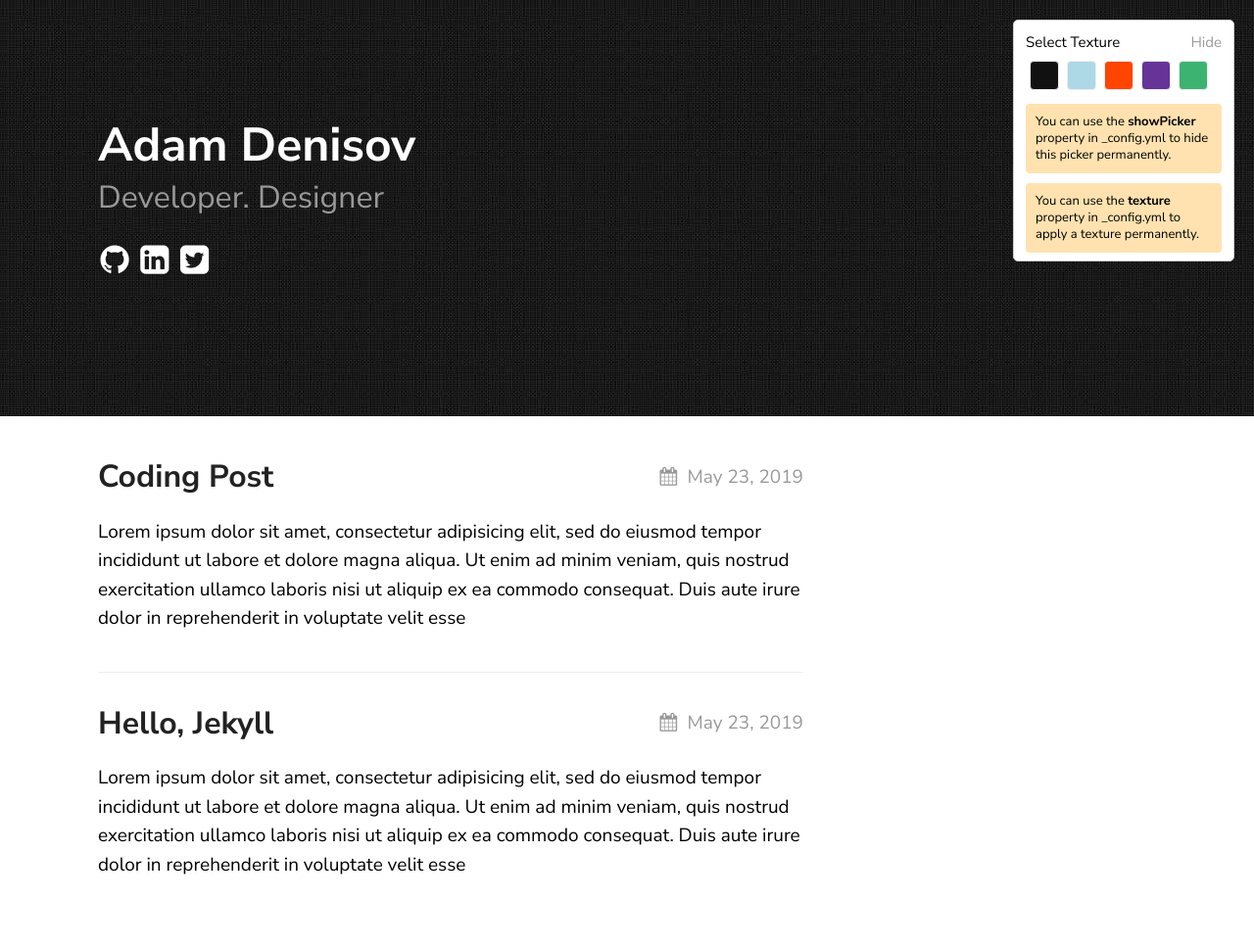
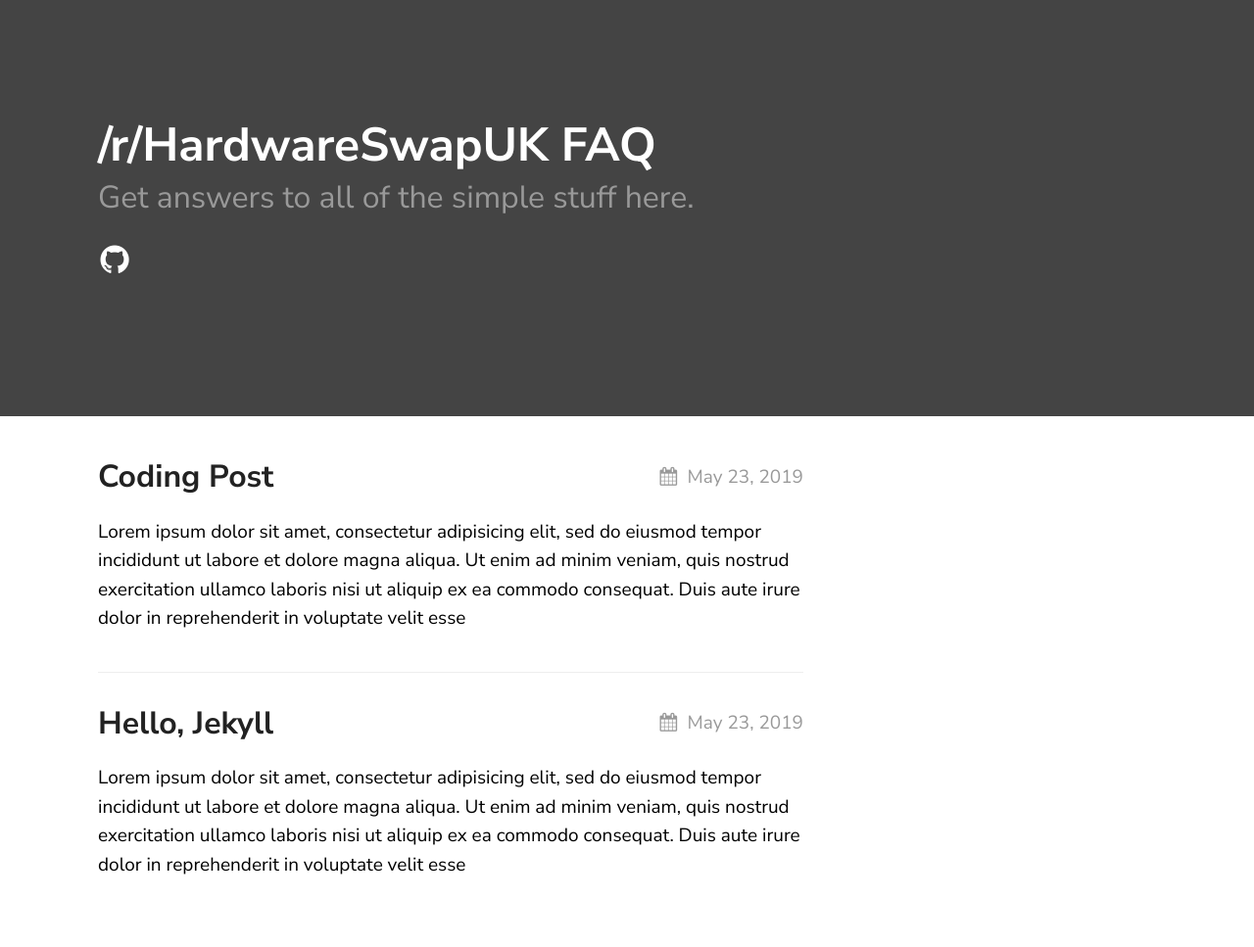
Before and after one commit to samarsault/texture, a Jekyll site: the page built from index.md, in a window 1280 px wide. Shown: the whole page at 98% size. Built offline with Jekyll 4.4.1, drawn with Linux system fonts in a browser that asks for light colours.

Commit message:
Initial commit with tweaks

```diff
--- a/_config.yml
+++ b/_config.yml
@@ -1,12 +1,12 @@
 title: Texture Theme
-author: GitHub User
-email: your-email@domain.com
+author: monotron, thelehhman
+email: hwsuk@monotron.me
 description: > # this means to ignore newlines until "show_exerpts:"
   Write an awesome description for your new site here. You can edit this
   line in _config.yml. It will appear in your document head meta (for
   Google search results) and in your feed.xml site description.
 show_excerpts: true # set to true to show excerpts on the homepage
-baseurl: /texture
+baseurl: /
 
 # Minima date format
 # refer to http://shopify.github.io/liquid/filters/date/ if you want to customize this
@@ -15,19 +15,16 @@ sass:
 
 permalink: /posts/:title/
 texture:
-  title: Adam Denisov
-  tagline: Developer. Designer
+  title: /r/HardwareSwapUK FAQ
+  tagline: Get answers to all of the simple stuff here.
   date_format: "%b %-d, %Y"
   style: black
   showNav: false
-  showPicker: true
+  showPicker: false
 
   # generate social links in footer
   social_links:
-    twitter: thelehhman
-    github:  thelehhman
-    linkedIn: in/thelehhman
-    rss: rss
+    github:  hwsuk/faq
 
 
 # If you want to link only specific pages in your header, uncomment
--- a/_sass/theme.scss
+++ b/_sass/theme.scss
@@ -62,8 +62,9 @@ figcaption {
 header {
 	// background-size: cover;
 	padding: 120px 0;
-	color: #fff;
 	overflow: hidden;
+	background-color: #444444;
+	color: white;
 	h2 {
 		font-weight: normal;
 		margin-top: 5px;
--- a/assets/css/style.scss
+++ b/assets/css/style.scss
@@ -53,7 +53,7 @@
 {%- endif -%}
 // Textures
 .texture-black {
-    background-image: url('{{ site.baseurl }}/assets/textures/black.jpg');
+    background-image: #444444;
 
     h2 {
         color: #999;
```
Also changed, not shown: README.md, assets/textures/black.jpg (deleted), assets/textures/blue.jpg (deleted), assets/textures/green.jpg (deleted), assets/textures/purple.jpg (deleted), assets/textures/red.jpg (deleted), assets/textures/yellow.jpg (deleted).
